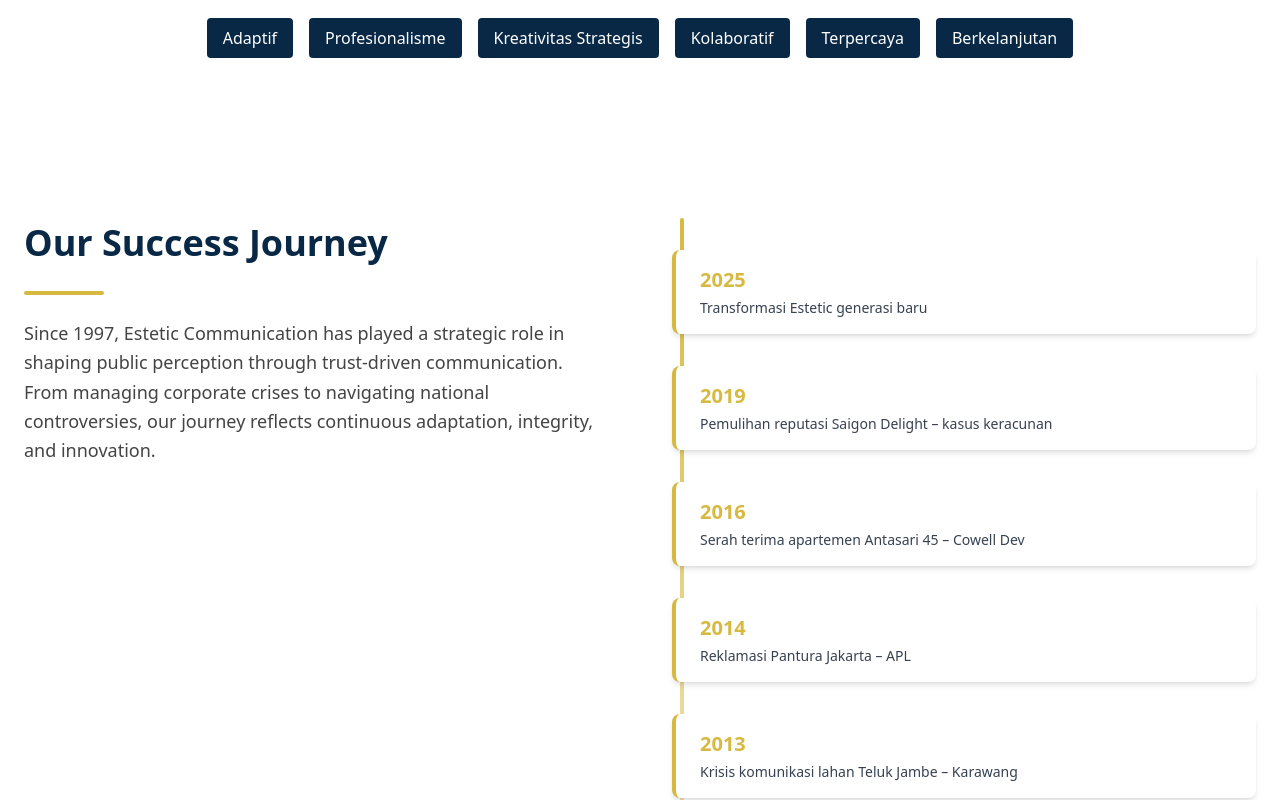
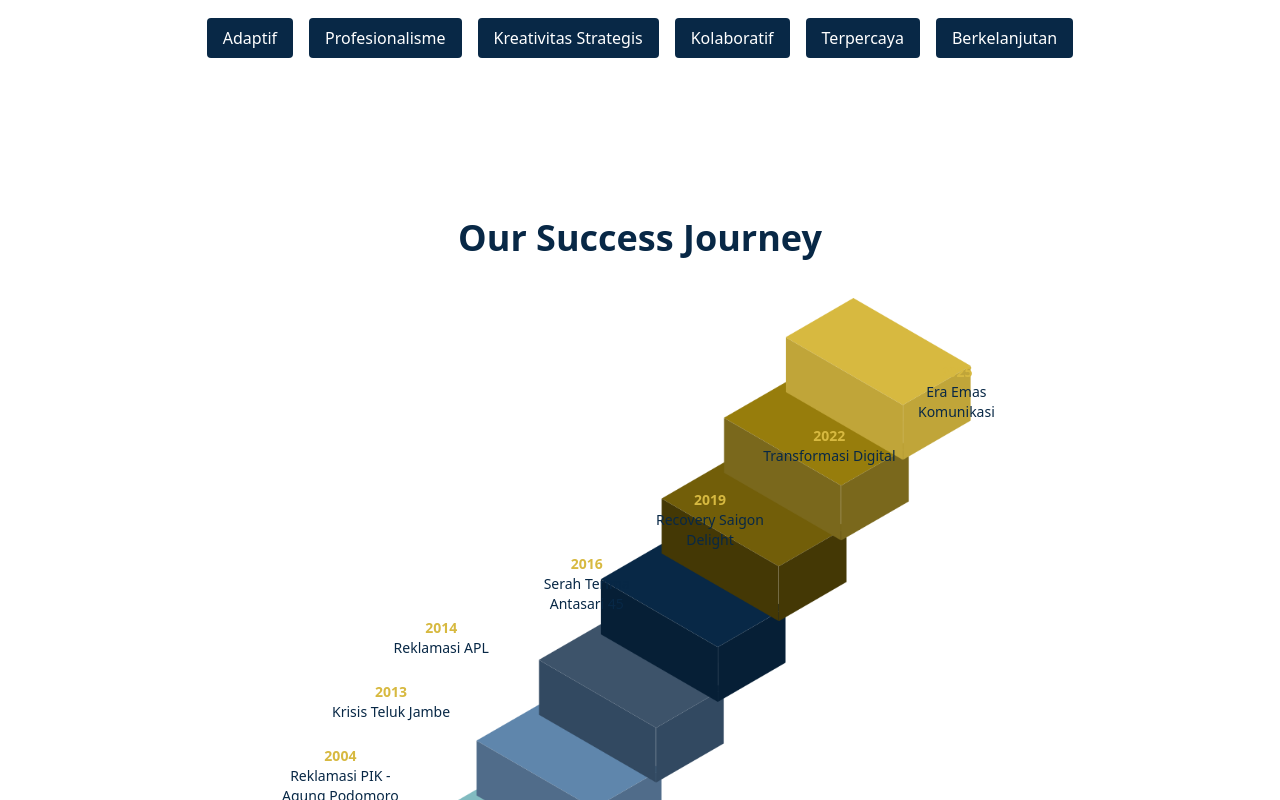
Before and after one commit to ProfAdri90/estetic-dinamis, a Next.js app: page / in a window 1280 px wide. Shown: the part 2140-2940 px from the top of the page. Built offline with nearby package versions, Linux system fonts and the light colour scheme.

Commit message:
Update index.js

```diff
--- a/pages/index.js
+++ b/pages/index.js
@@ -459,47 +459,50 @@ useEffect(() => {
     ))}
   </div>
 </section>
-<section id="sukses" className="relative py-20 px-6 bg-white text-[#082846]">
-  <div className="max-w-7xl mx-auto grid grid-cols-1 md:grid-cols-2 gap-16">
-
-    {/* Kolom Kiri: Judul + Narasi */}
-    <div className="space-y-6">
-      <h3 className="text-4xl font-bold leading-snug">
+<section id="sukses" className="relative py-20 bg-white text-[#082846] overflow-hidden">
+  <div className="max-w-7xl mx-auto px-6">
+    <h3 className="text-4xl font-bold text-center mb-10">
       Our Success Journey
     </h3>
-      <div className="w-20 h-1 bg-[#d7b940] rounded mb-4"></div>
-      <p className="text-lg leading-relaxed text-[#444]">
-        Since 1997, Estetic Communication has played a strategic role
-        in shaping public perception through trust-driven communication.
-        From managing corporate crises to navigating national controversies,
-        our journey reflects continuous adaptation, integrity, and innovation.
-      </p>
-    </div>
 
-    {/* Kolom Kanan: Timeline Anak Tangga (scale menurun) */}
-    <div className="relative flex flex-col items-start space-y-8">
-      <div className="absolute left-2 top-0 h-full w-1 bg-gradient-to-b from-[#d7b940] to-transparent rounded-full"></div>
+    <div className="relative w-full h-[600px] md:h-[800px]">
+      {/* Tangga sebagai background */}
+      <img
+        src="/assets/tangga.png"
+        alt="Success Steps"
+        className="absolute w-full h-full object-contain"
+      />
 
-      {[...successStory].reverse().map((item, index) => {
-        const baseScale = 1.1 - index * 0.06;
-        return (
+      {/* Text tiap anak tangga */}
+      {[
+        { year: 1997, text: "Handled Bentoel Group", top: "80%", left: "5%" },
+        { year: 1998, text: "Krisis Bank Bali", top: "72%", left: "10%" },
+        { year: 2000, text: "Media Relation Mayora", top: "64%", left: "15%" },
+        { year: 2004, text: "Reklamasi PIK - Agung Podomoro", top: "56%", left: "20%" },
+        { year: 2013, text: "Krisis Teluk Jambe", top: "48%", left: "25%" },
+        { year: 2014, text: "Reklamasi APL", top: "40%", left: "30%" },
+        { year: 2016, text: "Serah Terima Antasari 45", top: "32%", left: "40%" },
+        { year: 2019, text: "Recovery Saigon Delight", top: "24%", left: "50%" },
+        { year: 2022, text: "Transformasi Digital", top: "16%", left: "60%" },
+        { year: 2025, text: "Era Emas Komunikasi", top: "8%", left: "70%" },
+      ].map((item, i) => (
         <motion.div
           key={item.year}
           initial={{ opacity: 0, y: 20 }}
           whileInView={{ opacity: 1, y: 0 }}
-            transition={{ duration: 0.5, delay: index * 0.15 }}
+          transition={{ duration: 0.5, delay: i * 0.15 }}
           viewport={{ once: true }}
-            style={{ transform: `scale(${baseScale})`, transformOrigin: 'left center' }}
-            className="relative z-10 w-full pl-6 pr-4 py-4 bg-white border-l-4 border-[#d7b940] shadow-md rounded-lg"
+          className="absolute text-xs md:text-sm max-w-[140px] text-center"
+          style={{ top: item.top, left: item.left }}
         >
-            <h4 className="text-xl font-bold text-[#d7b940]">{item.year}</h4>
-            <p className="text-sm mt-1 text-gray-700">{item.text}</p>
+          <p className="font-bold text-[#d7b940]">{item.year}</p>
+          <p className="text-[#082846]">{item.text}</p>
         </motion.div>
-        );
-      })}
+      ))}
     </div>
   </div>
 </section>
+
 
     <section id="testimoni" className="scroll-mt-[180px] bg-white text-[#082846] text-center py-20 px-8">
   <h3 className="text-3xl font-bold mb-10">
```
Lines whose indentation alone changed are shown as unchanged.
